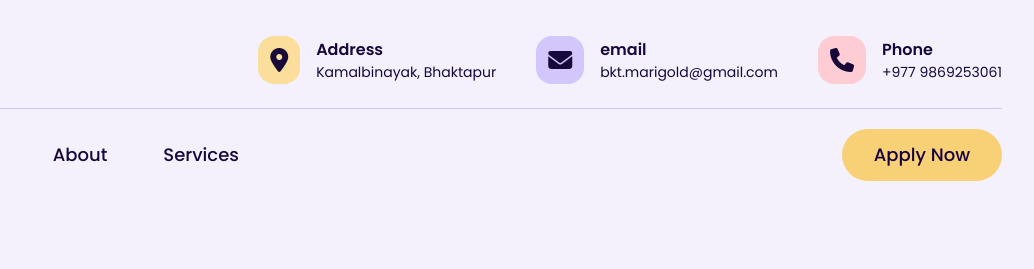
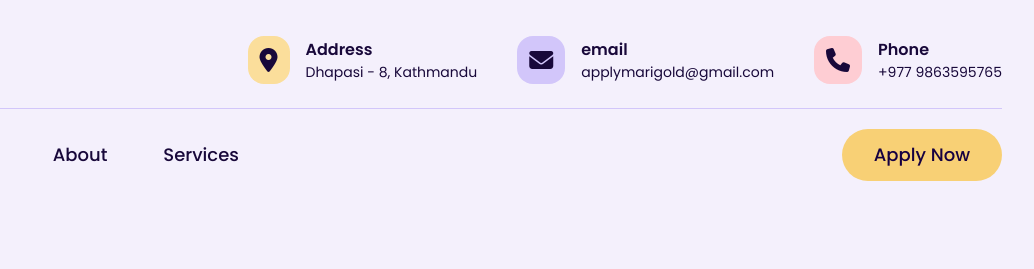
Before and after one commit to sonish069/Marigold, a website: page index.html in a window 1280 px wide. Shown: the top 269 px of the page, 246-1280 px from the left. Drawn offline with Linux system fonts and the light colour scheme.

Commit message:
head office branch created

```diff
--- a/index.html
+++ b/index.html
@@ -37,7 +37,7 @@
                     </div>
                     <div>
                             <h5 class="text-base font-semibold ">Address</h5>
-                            <p class="text-sm">Kamalbinayak, Bhaktapur</p>
+                            <p class="text-sm">Dhapasi - 8, Kathmandu</p>
                     </div>
                 </li>
 
@@ -47,8 +47,8 @@
                     </div>
                     <div>
                             <h5 class="text-base font-semibold ">email</h5>
-                            <a href="mailto:bkt.marigold@gmail.com">
-                                <p class="text-sm">bkt.marigold@gmail.com</p>
+                            <a href="mailto:applymarigold@gmail.com">
+                                <p class="text-sm">applymarigold@gmail.com</p>
                             </a>
                     </div>
                 </li>
@@ -59,8 +59,8 @@
                     </div>
                     <div>
                             <h5 class="text-base font-semibold ">Phone</h5>
-                            <a href="tel:+9779869253061">
-                                <p class="text-sm">+977 9869253061</p>
+                            <a href="tel:+9779863595765">
+                                <p class="text-sm">+977 9863595765</p>
                             </a>
                     </div>
                 </li>
@@ -562,7 +562,7 @@
             <div class="justify-center lg:col-span-2">
                 <div class="relative w-full h-64">
                     <iframe class="absolute top-0 left-0 w-full h-full"
-                    src="https://www.google.com/maps/embed?pb=!1m18!1m12!1m3!1d3533.340009562984!2d85.43654477536789!3d27.67588427620056!2m3!1f0!2f0!3f0!3m2!1i1024!2i768!4f13.1!3m3!1m2!1s0x6589a7d24146a9b3%3A0xc8fc31fb7278f5dd!2sMarigold%20Abroad%20Training%20and%20Consultancy%20Bhaktapur!5e0!3m2!1sen!2snp!4v1698927156521!5m2!1sen!2snp"
+                    src="https://www.google.com/maps/embed?pb=!1m18!1m12!1m3!1d3531.362815317033!2d85.32006727537015!3d27.73695327616575!2m3!1f0!2f0!3f0!3m2!1i1024!2i768!4f13.1!3m3!1m2!1s0x39eb19f39402a0bb%3A0xd0b4680ae39d3637!2sMarigold%20Abroad%20Training%20and%20Consultancy!5e0!3m2!1sen!2snp!4v1699177896198!5m2!1sen!2snp"
                         frameborder="0" style="border:0;" allowfullscreen="" aria-hidden="false" tabindex="0">
                     </iframe>
                 </div>
@@ -581,7 +581,7 @@
                         </div>
                         <div>
                                 <h5 class="text-base font-semibold ">Address</h5>
-                                <p class="text-sm">Kamalbinayak, Bhaktapur</p>
+                                <p class="text-sm">Dhapasi - 8, Kathmandu</p>
                         </div>
                     </li>
 
@@ -591,8 +591,8 @@
                         </div>
                         <div>
                                 <h5 class="text-base font-semibold ">email</h5>
-                                <a href="mailto:bkt.marigold@gmail.com">
-                                    <p class="text-sm">bkt.marigold@gmail.com</p>
+                                <a href="mailto:applymarigold@gmail.com">
+                                    <p class="text-sm">applymarigold@gmail.com</p>
                                 </a>
                         </div>
                     </li>
@@ -603,8 +603,8 @@
                         </div>
                         <div>
                                 <h5 class="text-base font-semibold ">Phone</h5>
-                                <a href="tel:+9779869253061">
-                                    <p class="text-sm">+977 9869253061</p>
+                                <a href="tel:+9779863595765">
+                                    <p class="text-sm">+977 9863595765</p>
                                 </a>
                         </div>
                     </li>
```
